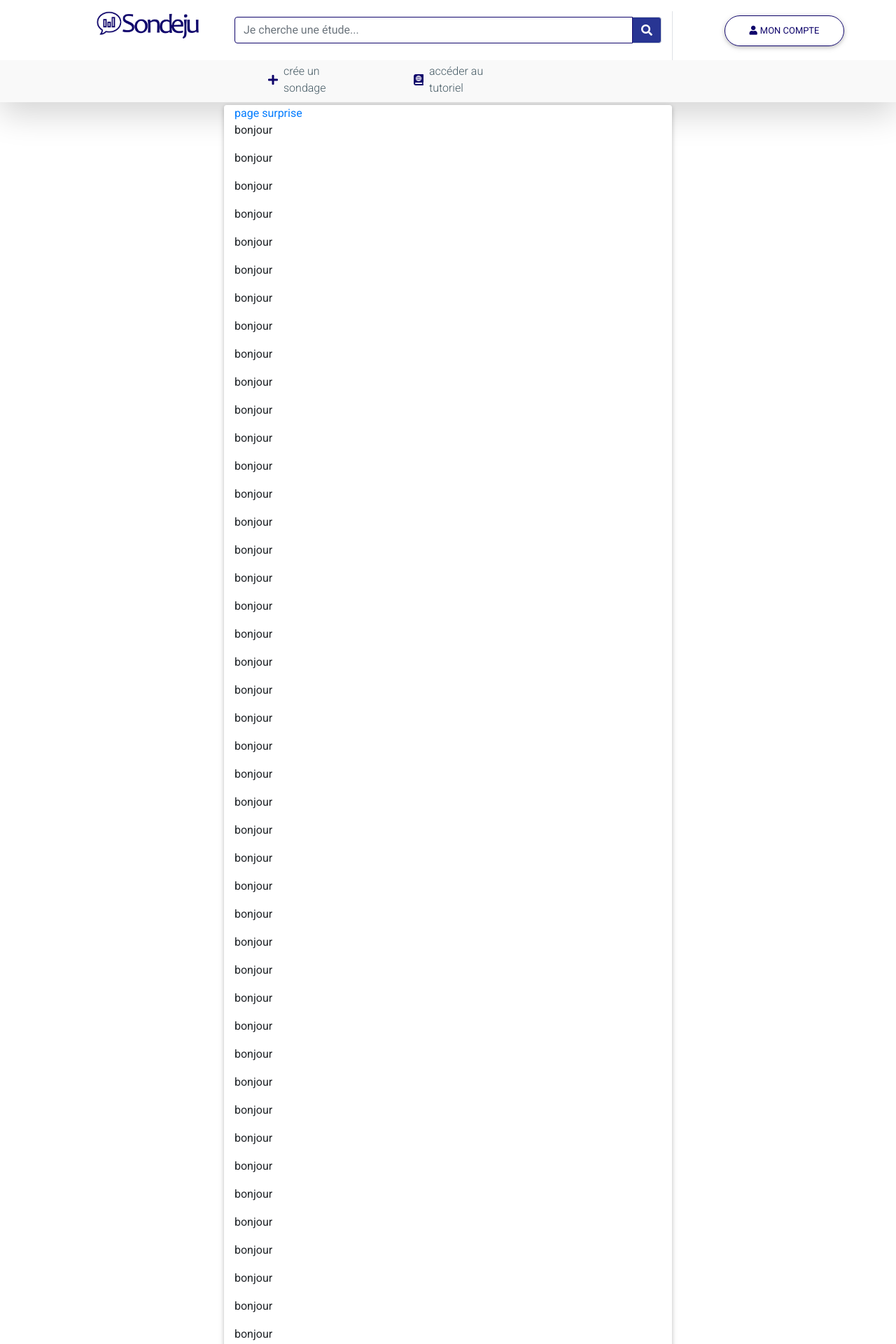
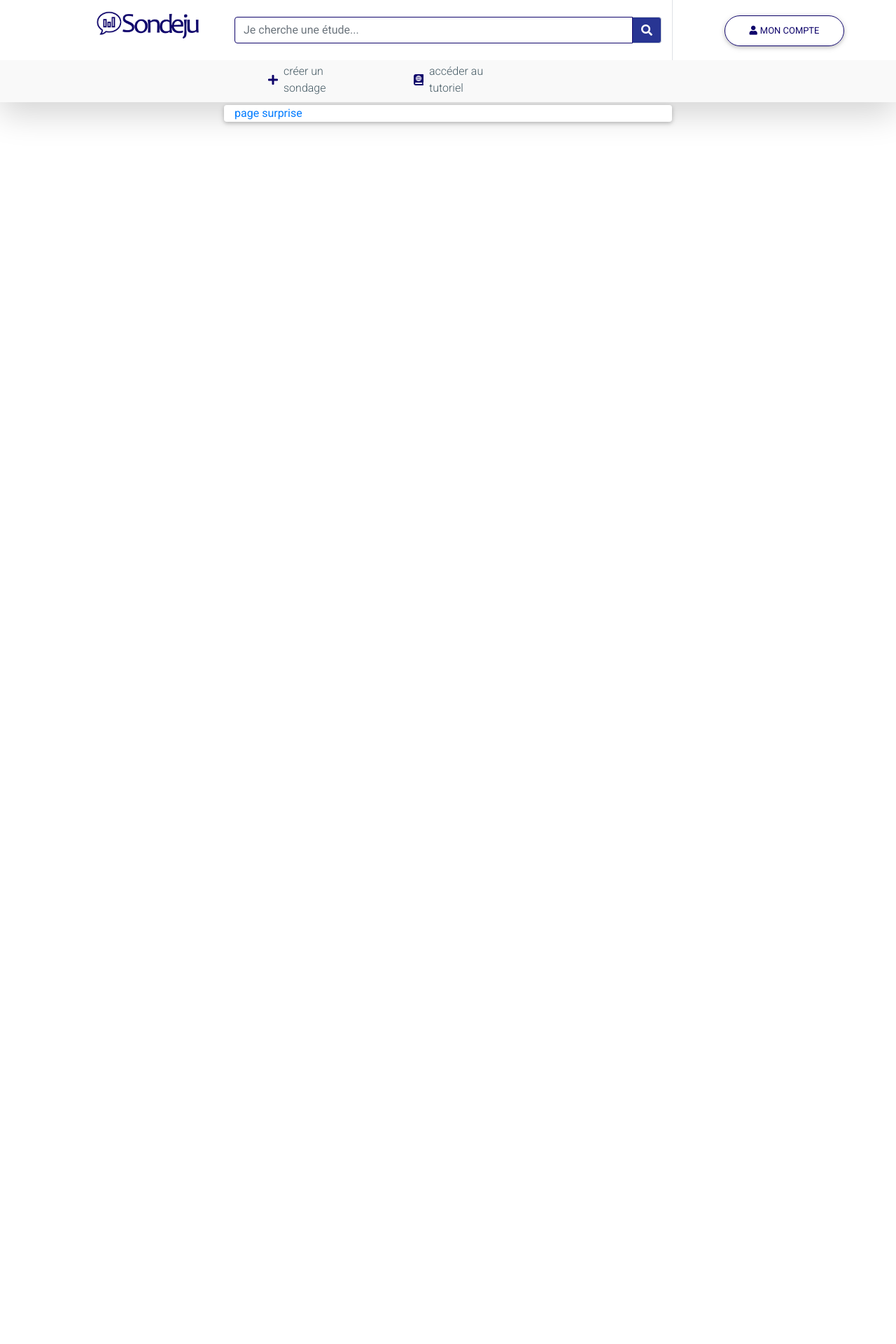
Before and after one commit to Antoine68/sondeju, a React (Create React App) app: page / in a window 1280 px wide. Shown: the top 1920 px of the page at 70% size. After the commit the page ends 800 px from the top, so only its background shows below. Built offline with nearby package versions, Linux system fonts and the light colour scheme.

Commit message:
modification ligne vertical

```diff
--- a/src/components/Header.js
+++ b/src/components/Header.js
@@ -22,13 +22,14 @@ export default class Header extends React.Component {
               <Logo></Logo>
           </a>
 
-
           <div class="col-lg-6 col-md-12 text-left">
             <Searchbar></Searchbar>
           </div>
 
-          <div class="col-lg-3 col-md-12 mt-3 text-center border-left">
-            <ButtonPage></ButtonPage>
+          <div class="col-lg-3 col-md-12 border-left">
+            <div class="mt-3 text-center">
+              <ButtonPage></ButtonPage>
+            </div>
           </div>
 
         </div>
@@ -42,7 +43,7 @@ export default class Header extends React.Component {
 
               <a class="ml-5 col-lg-3 text-left mt-1 mb-2 d-flex align-items-center" href="#">
               <i class="fas fa-plus blue-color fa-1x mr-2" aria-hidden="true"></i>
-                <div class="text color-grey hover-texte">crée un sondage</div>
+                <div class="text color-grey hover-texte">créer un sondage</div>
               </a>
 
               <a class="ml-5 col-lg-3 text-left mt-1 mb-2 d-flex align-items-center" href="#">
--- a/src/components/NewsFeed.js
+++ b/src/components/NewsFeed.js
@@ -16,56 +16,14 @@ export default class NewsFeed extends React.Component {
           <div class="row mw-100 m-0 p-0">
               <div class="col-lg-3"></div>
               <div class="col-lg-6 card">
-              <Link to="/tableau-de-jp-baur">page surprise</Link>
-              <p>bonjour</p>
-              <p>bonjour</p>
-              <p>bonjour</p>
-              <p>bonjour</p>
-              <p>bonjour</p>
-              <p>bonjour</p>
-              <p>bonjour</p>
-              <p>bonjour</p>
-              <p>bonjour</p>
-              <p>bonjour</p>
-              <p>bonjour</p>
-              <p>bonjour</p>
-              <p>bonjour</p>
-              <p>bonjour</p>
-              <p>bonjour</p>
-              <p>bonjour</p>
-              <p>bonjour</p>
-              <p>bonjour</p>
-              <p>bonjour</p>
-              <p>bonjour</p>
-              <p>bonjour</p>
-              <p>bonjour</p>
-              <p>bonjour</p>
-              <p>bonjour</p>
-              <p>bonjour</p>
-              <p>bonjour</p>
-              <p>bonjour</p>
-              <p>bonjour</p>
-              <p>bonjour</p>
-              <p>bonjour</p>
-              <p>bonjour</p>
-              <p>bonjour</p>
-              <p>bonjour</p>
-              <p>bonjour</p>
-              <p>bonjour</p>
-              <p>bonjour</p>
-              <p>bonjour</p>
-              <p>bonjour</p>
-              <p>bonjour</p>
-              <p>bonjour</p>
-              <p>bonjour</p>
-              <p>bonjour</p>
-              <p>bonjour</p>
-              <p>bonjour</p>
-              <p>bonjour</p>
+
+                <div class="row">
+
+                </div>
+                <Link to="/tableau-de-jp-baur">page surprise</Link>
               </div>
               <div class="col-lg-3"></div>
           </div>
-
       </div>
     );
   }
```
